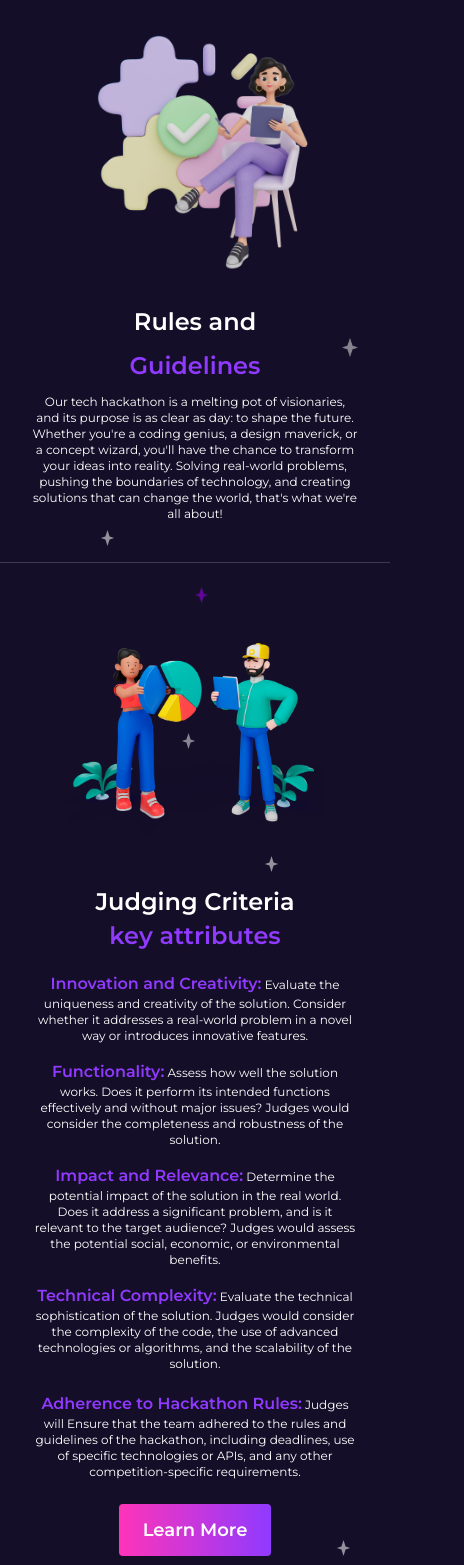
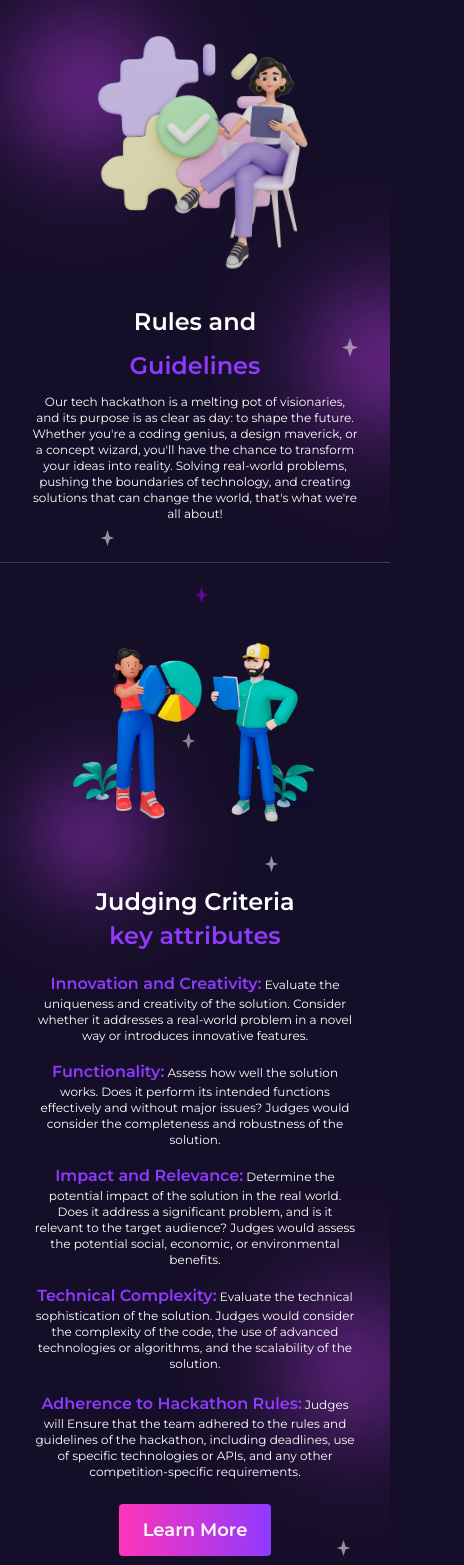
Before and after one commit to SageKyle/getlinked, a React (Vite) app: page / in a window 390 px wide. Shown: the part 1404-2969 px from the top of the page, 464 px wide, since content can reach past the window. Built offline with nearby package versions, Linux system fonts and the light colour scheme; a web font is replaced by a local one.

Commit message:
home: added soft purple glow to home sub-components

```diff
--- a/src/components/AwardSection.jsx
+++ b/src/components/AwardSection.jsx
@@ -4,6 +4,7 @@ import PurpleStar from '../assets/icons/purple-star.png'
 import SilverMedal from '../assets/icons/silver_medal.svg'
 import Star from '../assets/icons/star.svg'
 import Award from '../assets/images/award.png'
+import BGGlow from '../assets/images/purple-lens-flare.png'
 
 export default function AwardSection() {
 	return (
@@ -17,6 +18,13 @@ export default function AwardSection() {
 				aria-hidden
 				loading="lazy"
 				className="inline-block w-6 h-6 absolute top-16 lg:top-28 lg:left-1/4 animate-pulse transition-all duration-200"
+			/>
+			<img
+				src={BGGlow}
+				loading="lazy"
+				alt=""
+				aria-hidden
+				className="w-full absolute inline-block [transform:rotate(-90deg)] opacity-70 top-28 -left-20 -z-[1] md:-left-40 md:-top-20 lg:top-1 lg:-left-1/5 lg:w-4/5 lg:opacity-50"
 			/>
 			<div className="flex flex-col gap-2 lg:w-[40%] lg:ml-auto lg:mr-12 lg:mb-24 relative">
 				<h4 className="text-2xl font-bold lg:text-left">Prices and</h4>
@@ -112,6 +120,13 @@ export default function AwardSection() {
 					/>
 				</section>
 			</article>
+			<img
+				src={BGGlow}
+				loading="lazy"
+				alt=""
+				aria-hidden
+				className="w-full absolute inline-block opacity-70 -bottom-20 -right-40 [transform:rotate(90deg)] -z-[1] md:-bottom-10 md:-right-52 lg:-bottom-1/4 lg:-right-1/4 lg:w-4/5 lg:opacity-60"
+			/>
 		</section>
 	)
 }
--- a/src/components/Criteria.jsx
+++ b/src/components/Criteria.jsx
@@ -2,12 +2,13 @@ import Circle from '../assets/icons/circle.svg'
 import PurpleStar from '../assets/icons/purple-star.png'
 import Star from '../assets/icons/star.svg'
 import CriteriaImage from '../assets/images/checking-criteria.png'
+import BGGlow from '../assets/images/purple-lens-flare.png'
 import PrimaryBtn from '../utils/PrimaryBtn'
 
 export default function CritieriaSection() {
 	return (
 		<section
-			className="w-full grid gap-4 items-center justify-center border-b border-primary-border px-8 lg:px-24 py-14 lg:grid-cols-2"
+			className="w-full grid gap-4 items-center justify-center border-b border-primary-border px-8 lg:px-24 py-14 lg:grid-cols-2 relative"
 			aria-description="judging criteria and key attributes"
 		>
 			<div className="w-full lg:pl-10 flex relative">
@@ -17,6 +18,13 @@ export default function CritieriaSection() {
 					aria-hidden
 					loading="lazy"
 					className="inline-block absolute h-4 -top-8 left-1/2 lg:-top-16 lg:left-32 lg:h-10 animate-pulse transition-all duration-200"
+				/>
+				<img
+					src={BGGlow}
+					alt=""
+					aria-hidden
+					loading="lazy"
+					className="inline-block absolute w-full top-20 -left-20 -z-[1] opacity-60 [transform:rotate(-90deg)] lg:top-32 lg:-left-20 lg:opacity-90 lg:[transform:rotate(180deg)]"
 				/>
 				<img
 					src={Circle}
@@ -112,6 +120,13 @@ export default function CritieriaSection() {
 					className="inline-block absolute h-4 lg:h-10 right-2 bottom-0 animate-pulse transition-all duration-200"
 				/>
 			</div>
+			<img
+				src={BGGlow}
+				alt=""
+				aria-hidden
+				loading="lazy"
+				className="inline-block absolute w-full bottom-20 -right-1/3 -z-[1] opacity-60 [transform:rotate(90deg)] md:-bottom-6 lg:-bottom-2/3 lg:-right-[15%] lg:opacity-70 lg:w-3/4"
+			/>
 		</section>
 	)
 }
--- a/src/components/PartnersSection.jsx
+++ b/src/components/PartnersSection.jsx
@@ -6,6 +6,7 @@ import Star from '../assets/icons/star.svg'
 import VuzualLogo from '../assets/icons/vizual-plus.png'
 import WinwiseLogo from '../assets/icons/winwise-logo.png'
 import WisperLogo from '../assets/icons/wisper-logo.png'
+import BGGlow from '../assets/images/purple-lens-flare.png'
 
 export default function PartnersSection() {
 	return (
@@ -13,6 +14,13 @@ export default function PartnersSection() {
 			className="w-full flex flex-col items-center justify-center gap-16 relative py-16"
 			aria-describedby="partners-heading"
 		>
+			<img
+				src={BGGlow}
+				loading="lazy"
+				alt=""
+				aria-hidden
+				className="w-full absolute inline-block [transform:rotate(-90deg)] opacity-70 top-2 -left-20 -z-[1] md:-left-40 md:-top-20 lg:-top-20 lg:-left-1/5 lg:w-4/5"
+			/>
 			<div className="w-4/5 mx-auto md:w-[40%] text-center">
 				<h3 className="text-2xl font-bold mb-4" id="partners-heading">
 					Partners and Sponsors
@@ -101,6 +109,13 @@ export default function PartnersSection() {
 					h-4 md:w-6 md:h-6 absolute right-[10%] bottom-2 lg:bottom-10 lg:right-[40%]"
 				/>
 			</article>
+			<img
+				src={BGGlow}
+				loading="lazy"
+				alt=""
+				aria-hidden
+				className="w-full absolute inline-block opacity-70 -bottom-40 -right-40 [transform:rotate(90deg)] -z-[1] md:-bottom-10 md:-right-52 lg:-bottom-1/3 lg:-right-1/4 lg:w-4/5 lg:opacity-60"
+			/>
 		</section>
 	)
 }
--- a/src/components/PolicySection.jsx
+++ b/src/components/PolicySection.jsx
@@ -2,6 +2,7 @@ import Checkmark from '../assets/icons/checkmark.svg'
 import PurpleStar from '../assets/icons/purple-star.png'
 import Star from '../assets/icons/star.svg'
 import PolicyImage from '../assets/images/policy-img.png'
+import BGGlow from '../assets/images/purple-lens-flare.png'
 import SecurityImage from '../assets/images/secure.svg'
 import PrimaryBtn from '../utils/PrimaryBtn'
 
@@ -127,6 +128,13 @@ export default function PolicySection() {
 					className="inline-block opacity-40 w-4 lg:w-8 absolute right-4 bottom-[28%] animate-pulse transition-all duration-200"
 				/>
 			</div>
+			<img
+				src={BGGlow}
+				loading="lazy"
+				alt=""
+				aria-hidden
+				className="w-full absolute hidden md:inline-block [transform:rotate(-90deg)] -z-[1] md:-bottom-10 md:-left-52 lg:-bottom-1 lg:-left-1/4 lg:w-4/5 lg:opacity-60"
+			/>
 		</section>
 	)
 }
--- a/src/components/RulesSection.jsx
+++ b/src/components/RulesSection.jsx
@@ -1,5 +1,5 @@
 import Star from '../assets/icons/star.svg'
-import GlowImage from '../assets/images/purple-lens-flare.svg'
+import BGGlow from '../assets/images/purple-lens-flare.png'
 import RulesImage from '../assets/images/solving-puzzle.png'
 
 export default function RulesSection() {
@@ -9,11 +9,11 @@ export default function RulesSection() {
 			aria-description="rules and regulations"
 		>
 			<img
-				src={GlowImage}
+				src={BGGlow}
 				loading="lazy"
 				alt=""
 				aria-hidden
-				className="w-[2rem] absolute inline-block -top-24 left-10"
+				className="w-full absolute inline-block [transform:rotate(-90deg)] opacity-70 -top-10 -left-20 -z-[1] md:-left-40 md:-top-20 lg:-top-1/2 lg:-left-1/5 lg:w-3/4 lg:opacity-50"
 			/>
 			<div className="w-full pl-10 flex relative">
 				<img
@@ -53,6 +53,13 @@ export default function RulesSection() {
 					className="inline-block h-4 absolute -bottom-6 right-3/4 lg:h-10 lg:-right-6 animate-pulse transition-all duration-200"
 				/>
 			</div>
+			<img
+				src={BGGlow}
+				loading="lazy"
+				alt=""
+				aria-hidden
+				className="w-full absolute inline-block opacity-70 bottom-10 -right-40 [transform:rotate(90deg)] -z-[1] md:-bottom-10 md:-right-52 lg:-bottom-2/3 lg:-right-1/4 lg:w-3/4 lg:opacity-60"
+			/>
 		</section>
 	)
 }
--- a/src/components/TimelineSection.jsx
+++ b/src/components/TimelineSection.jsx
@@ -2,7 +2,7 @@ import Styles from '../assets/styles/Timeline.module.css'
 
 export default function TimelineSection() {
 	return (
-		<section className="w-full p-8 lg:p-16">
+		<section className="w-full p-8 lg:p-16" id="timeline">
 			<div className="w-4/5 max-w-sm mx-auto my-10 text-center">
 				<h4 className="text-2xl font-bold">Timeline</h4>
 				<p className="text-base font-light">
@@ -216,7 +216,9 @@ export default function TimelineSection() {
 						5
 					</div>
 				</li>
-				<li className={`ml-14 md:ml-0 ${Styles.sideborder}`}>
+				<li
+					className={`ml-14 md:ml-0 bg-[#150e28] drop-shadow-md ${Styles.sideborder}`}
+				>
 					<h5 className="text-lg md:text-2xl font-bold md:text-right text-primary md:hidden">
 						Demo day
 					</h5>
@@ -238,7 +240,10 @@ export default function TimelineSection() {
 				</li>
 
 				{/* copy of above */}
-				<li className="hidden md:block" aria-hidden>
+				<li
+					className="hidden md:block relative bg-[#150e28] drop-shadow-md z-[-1]"
+					aria-hidden
+				>
 					<h5 className="text-2xl font-bold md:text-right text-primary">
 						Demo day
 					</h5>
--- a/src/screens/Home.jsx
+++ b/src/screens/Home.jsx
@@ -11,7 +11,7 @@ import TimelineSection from '../components/TimelineSection'
 
 export default function Home() {
 	return (
-		<section className="relative">
+		<section className="relative overflow-x-hidden">
 			<Hero />
 			<IdeaSection />
 			<RulesSection />
```
